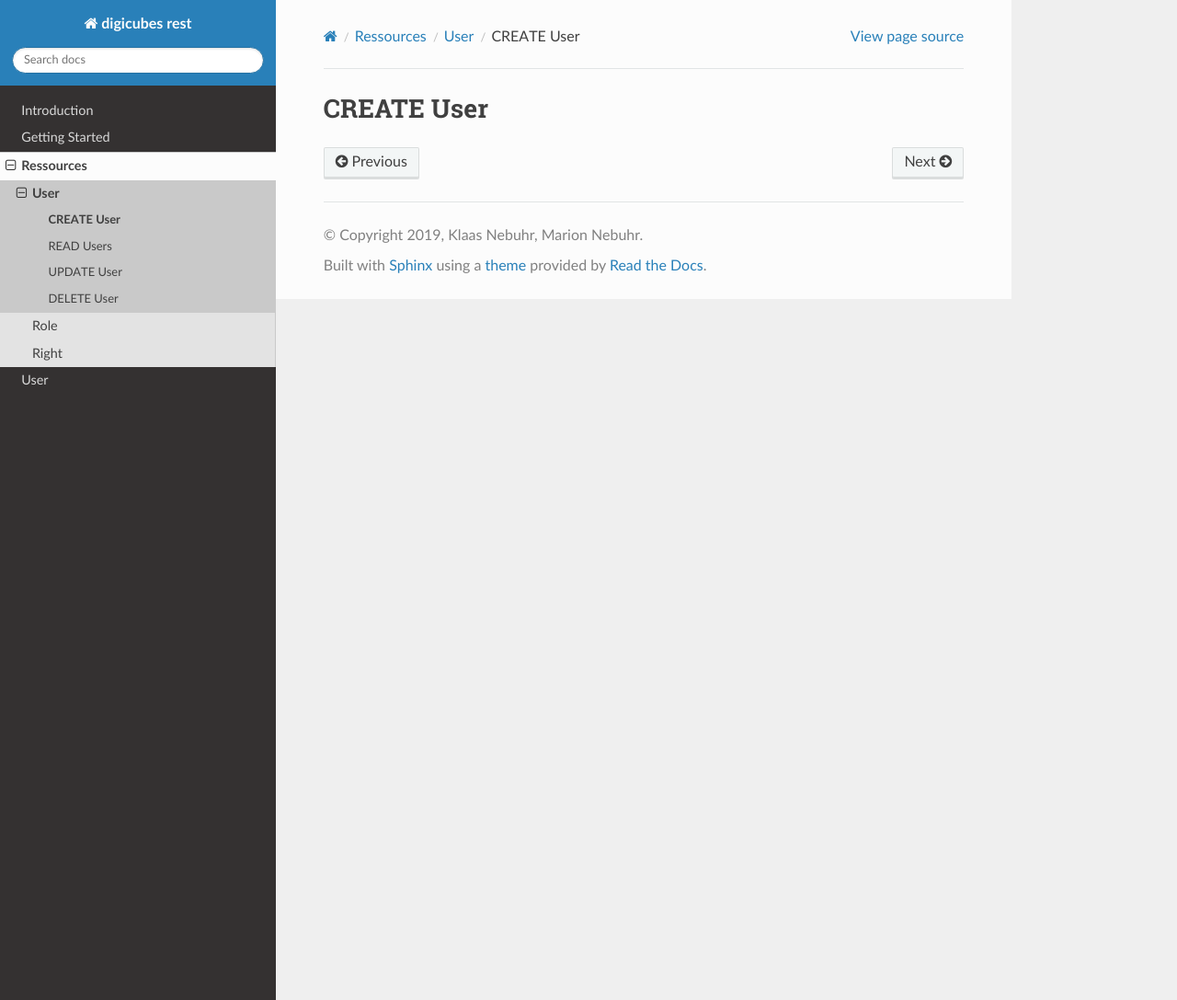
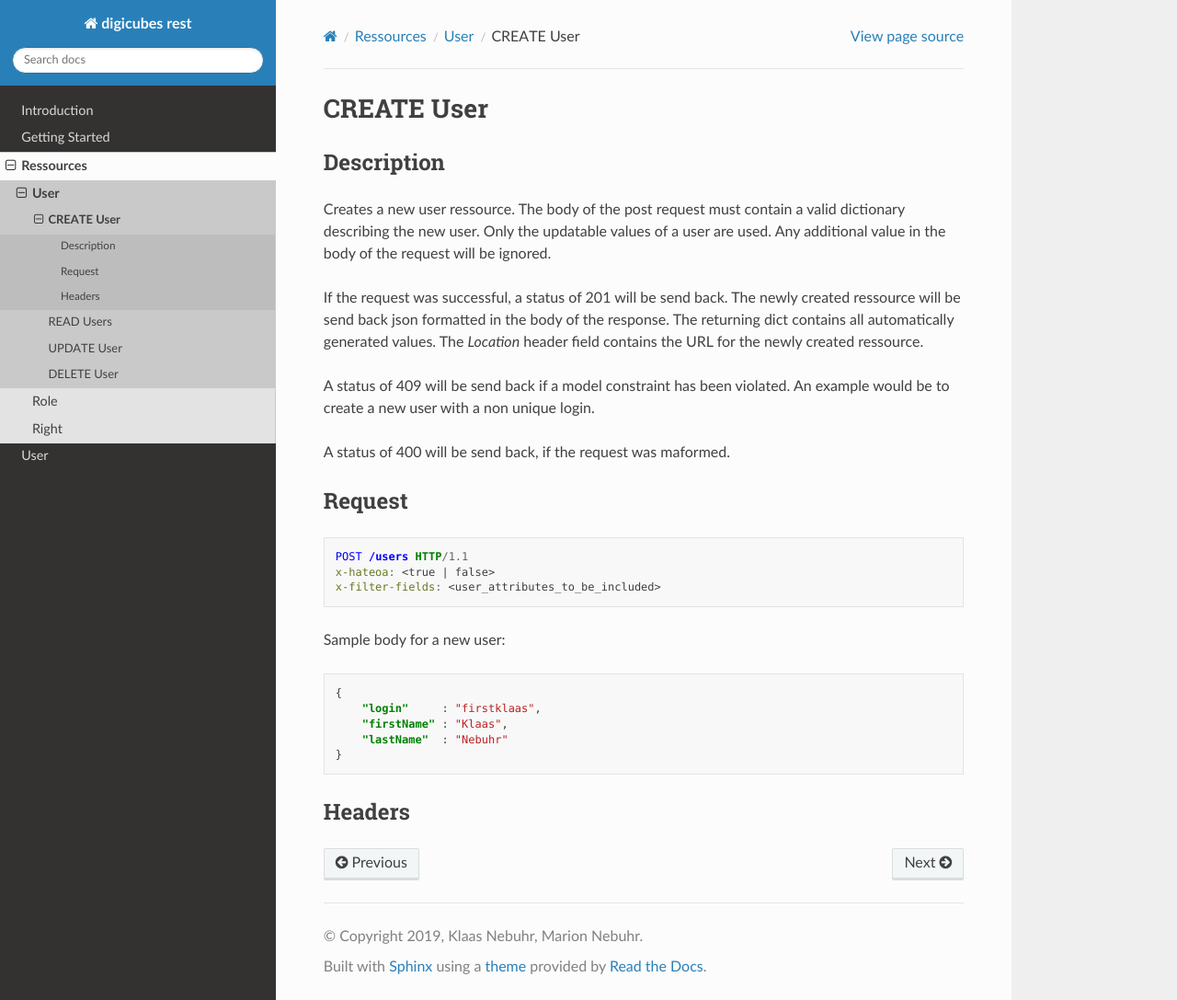
Before and after one commit to FirstKlaas/digicubes-rest, a Sphinx documentation site: the page built from source/ressources/user/create_user.rst, in a window 1280 px wide and 1087 px high. Shown: the whole window at 92% size. Built offline with Sphinx 7.4.7 and the Read the Docs theme 2.0.0, drawn with Linux system fonts in a browser that asks for light colours; pages that are not in the unit, such as notebooks, are missing from menus.

Commit message:
Working on the services

```diff
--- a/source/conf.py
+++ b/source/conf.py
@@ -12,7 +12,7 @@
 #
 import os
 import sys
-sys.path.insert(0, os.path.abspath('.'))
+sys.path.insert(0, os.path.abspath('..'))
 
 
 # -- Project information -----------------------------------------------------
@@ -30,8 +30,7 @@ release = '0.1'
 # Add any Sphinx extension module names here, as strings. They can be
 # extensions coming with Sphinx (named 'sphinx.ext.*') or your custom
 # ones.
-extensions = [
-]
+extensions = ['sphinx.ext.autodoc']
 
 # Add any paths that contain templates here, relative to this directory.
 templates_path = ['_templates']
--- a/source/ressources/role/index.rst
+++ b/source/ressources/role/index.rst
@@ -1,2 +1,4 @@
+.. _role-ressouce:
+
 Role
 ====
--- a/source/ressources/user/create_user.rst
+++ b/source/ressources/user/create_user.rst
@@ -1,2 +1,43 @@
 CREATE User
 ===========
+
+Description
+-----------
+
+Creates a new user ressource. The body of the post request must contain
+a valid dictionary describing the new user. Only the updatable values
+of a user are used. Any additional value in the body of the request will
+be ignored.
+
+If the request was successful, a status of 201 will be send back.
+The newly created ressource will be send back json formatted in
+the body of the response. The returning dict contains all automatically
+generated values. The `Location` header field contains the URL for the
+newly created ressource.
+
+A status of 409 will be send back if a model constraint has been violated.
+An example would be to create a new user with a non unique login.
+
+A status of 400 will be send back, if the request was maformed.
+
+Request
+-------
+
+.. code-block:: http
+
+    POST /users HTTP/1.1
+    x-hateoa: <true | false>
+    x-filter-fields: <user_attributes_to_be_included>
+
+Sample body for a new user:
+
+.. code-block:: json
+
+    {
+        "login"     : "firstklaas",
+        "firstName" : "Klaas",
+        "lastName"  : "Nebuhr"
+    }
+
+Headers
+-------
--- a/source/ressources/user/delete_user.rst
+++ b/source/ressources/user/delete_user.rst
@@ -12,7 +12,9 @@ Request
 
 .. code-block:: http
 
-    DELETE /users/<userid> HTTP/1.1
+    DELETE /users/<id> HTTP/1.1
+
+`<id>` is the id of the user to be updated.
 
 Headers
 -------
--- a/source/ressources/user/index.rst
+++ b/source/ressources/user/index.rst
@@ -1,9 +1,15 @@
 User
 ====
 
+The user is the core ressource of the Digicubes data model. A user is
+attending courses at virtual schools. He also has different roles, thus
+having different rights.
+
+:ref:`_role-ressource`
 
 .. toctree::
    :maxdepth: 2
+   :titlesonly:
 
    create_user
    get_users
```
Also changed, not shown: source/ressources/user/update_user.rst (+47 -0 lines), 2 other files.
